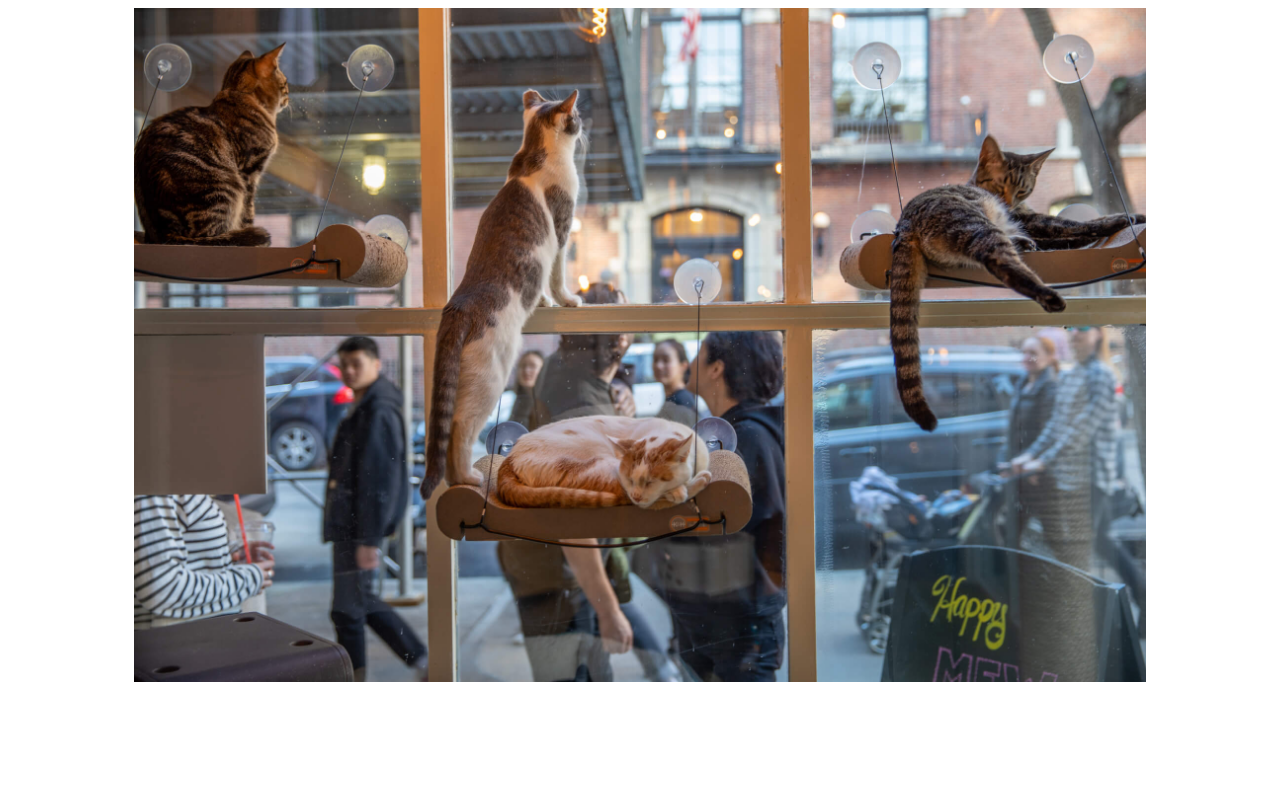
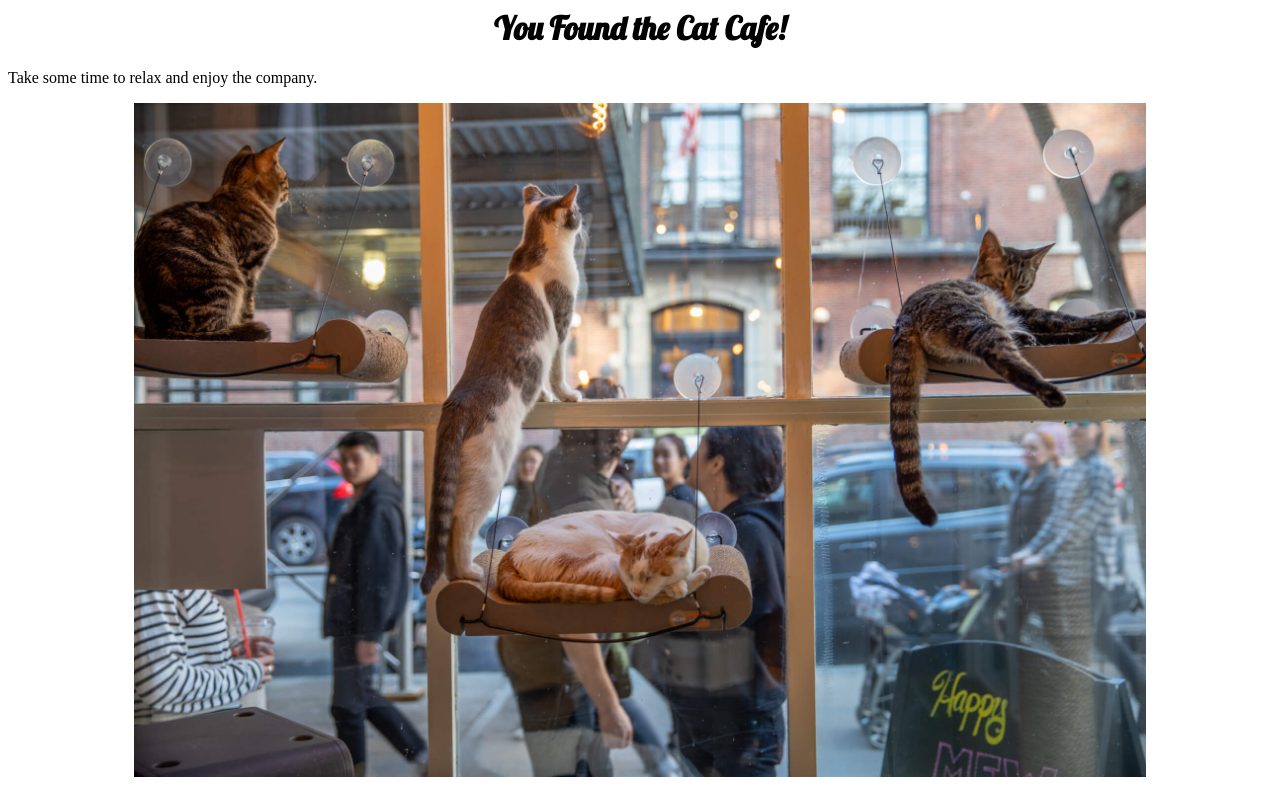
Before and after one commit to uvapcs/uvapcs.github.io, a plain HTML site: page cats.html in a window 1280 px wide. Drawn offline with Linux system fonts and the light colour scheme.

Commit message:
Update cats.html
Edit 4.2 (Project 2, Step 7). Added a Title, Head, and some text to the Cat Cafe page.

```diff
--- a/cats.html
+++ b/cats.html
@@ -1,3 +1,15 @@
+<html>
+  <head>
+    <link href='https://fonts.googleapis.com/css?family=Lobster' rel='stylesheet'>
+    <title>Cat Cafe!</title>
+   </head>
+  <body>
+    <h1 style="font-family: Lobster"; align="center">You Found the Cat Cafe!</h1>
+    <p>
+      Take some time to relax and enjoy the company.
+    </p>
+   </body>
+</html>
 <center>
   <a href="/CS 1010 Cat Cafe 2.17.24.jpg"><img width="80%" src="/CS 1010 Cat Cafe 2.17.24.jpg"></a>
 </center>
```
